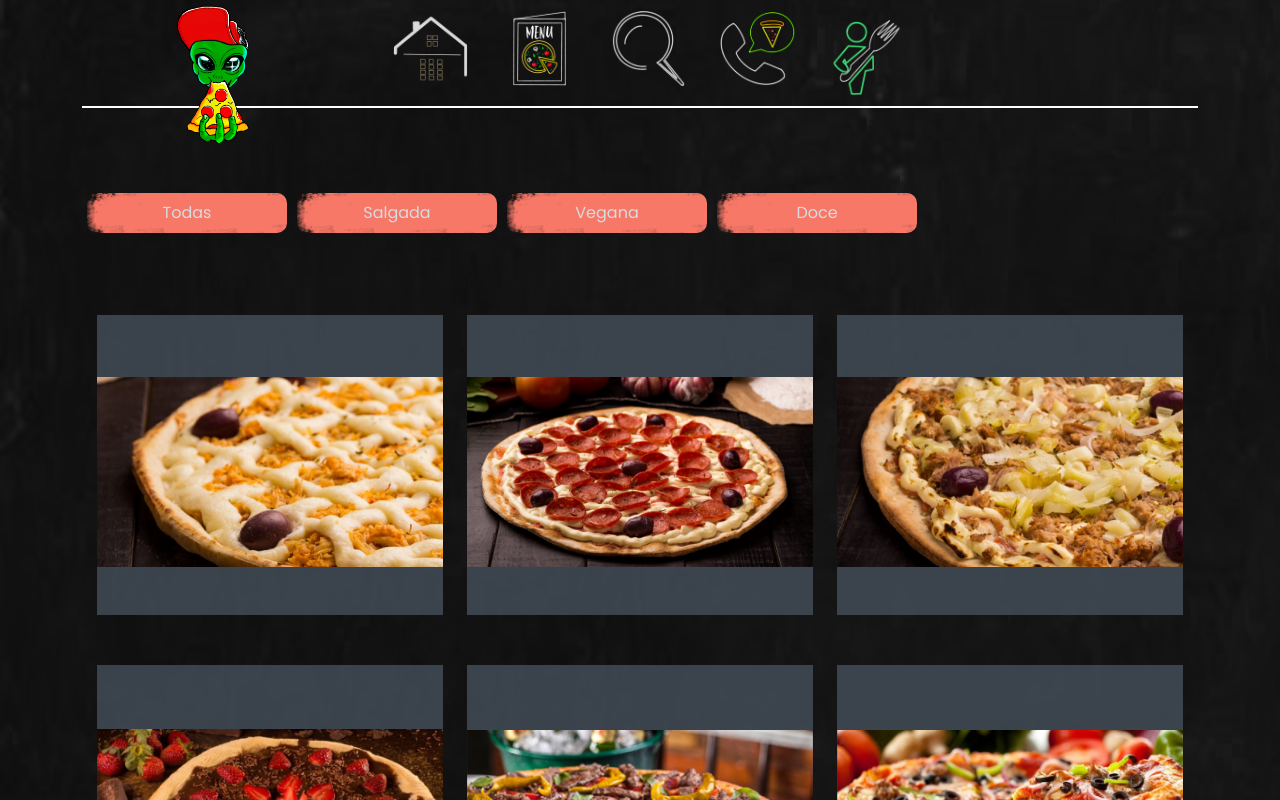
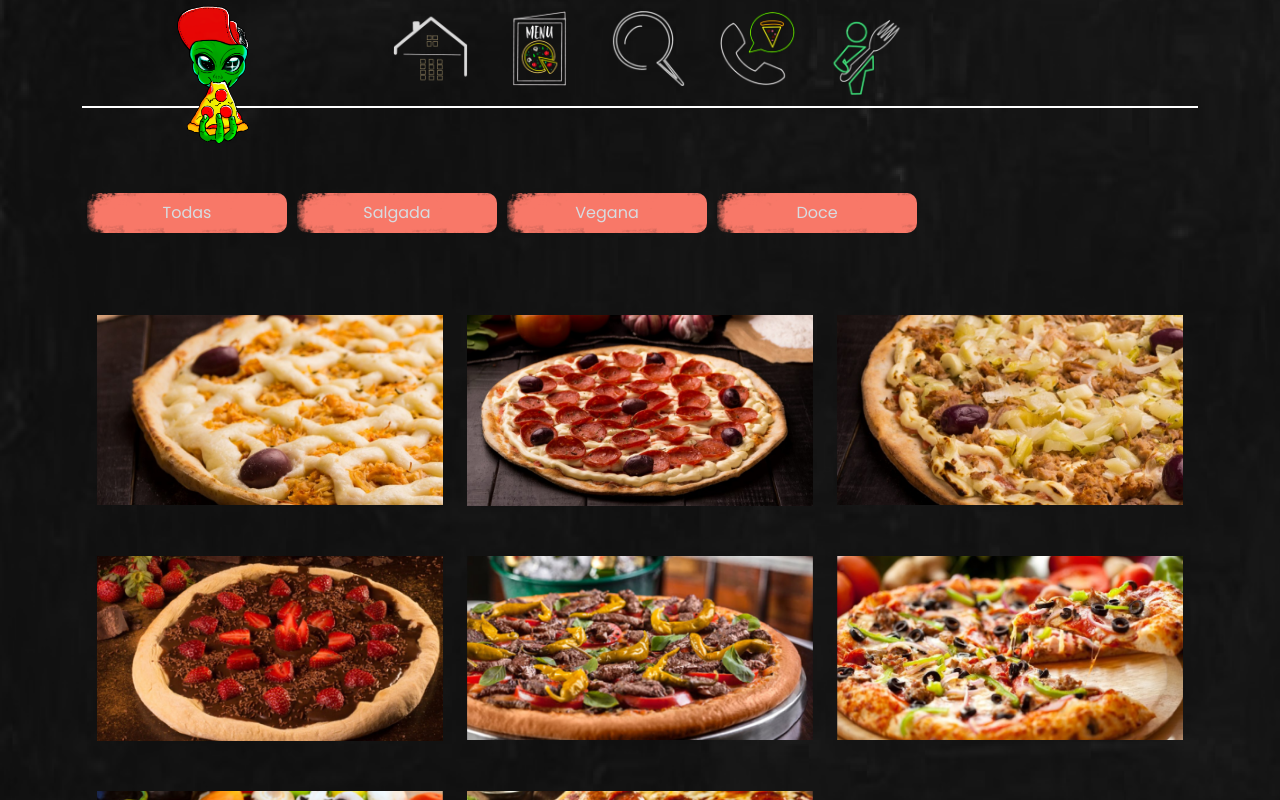
Before and after one commit to SarahTeodoro44/PlatPizza-Front, a React (Create React App) app: page /cardapio in a window 1280 px wide. Shown: the top 800 px of the page. Built offline with nearby package versions, Linux system fonts and the light colour scheme.

Commit message:
Bug img cardapio corrigido

```diff
--- a/src/components/menuCardapio/Menu.css
+++ b/src/components/menuCardapio/Menu.css
@@ -17,12 +17,14 @@
     position: relative;
     overflow: hidden;
     z-index: 1;
-    background: rgba(69, 80, 91, 0.8);
+
 }
 
 .img-wrap img {
+    width: 100%;
     height: 100%;
-    width: 100%;
+    display: block;
+    object-fit: cover;
 }
 
 .img-wrap::before{
@@ -162,7 +164,7 @@
 .button-categoria{
     margin-top: 80px;
 }
-.item-container > img:hover{
+/* .item-container > img:hover{
     transform: scale(0.9);
     transition: 0.5s;
-}
+} */
--- a/src/components/menuCardapio/Menu.jsx
+++ b/src/components/menuCardapio/Menu.jsx
@@ -41,7 +41,7 @@ export function Menu() {
                                     <div className="item-con" key={item.id}>
                                         <div className="item-container">
                                             <div className="img-wrap">
-                                                <img src={item.image} className="img" alt="" />
+                                                <img src={item.image} className="img-cardapio" alt="" />
                                                 <div className="pizza-info">
                                                     <h2>{item.title}</h2>
                                                     <div className="pizza-pesquisar">
@@ -50,8 +50,6 @@ export function Menu() {
                                                     </div>
                                                 </div>
                                             </div>
-
-
                                         </div>
                                         {/* <img src={item.imgIcon} alt="" className="imgIcon" /> */}
                                     </div>
```
